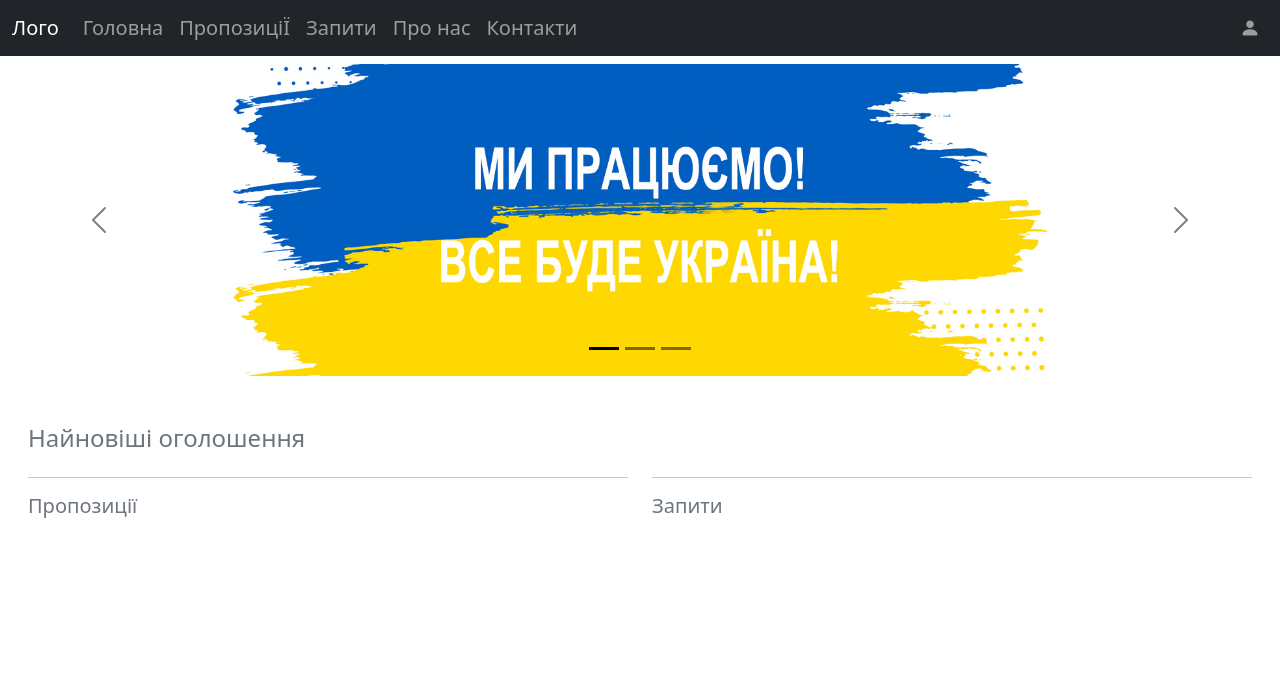
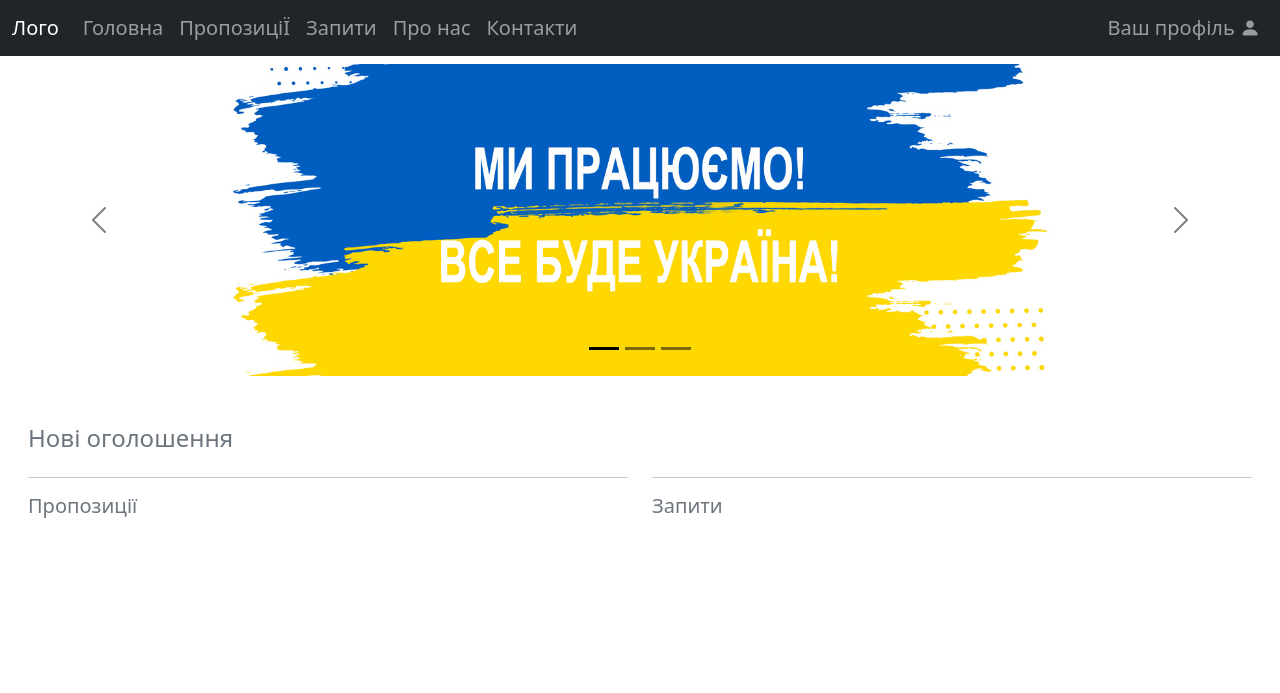
Before and after one commit to VasinDA/hands_of_help, a Django app: page / in a window 1280 px wide. Shown: the top 693 px of the page. Run offline with Django 4.2, Linux system fonts and the light colour scheme; some libraries are stand-ins or nearby versions.

Commit message:
accounts

```diff
--- a/django_project/settings.py
+++ b/django_project/settings.py
@@ -37,6 +37,7 @@ INSTALLED_APPS = [
     'django.contrib.sessions',
     'django.contrib.messages',
     'django.contrib.staticfiles',
+    'bootstrap_modal_forms',
     'crispy_forms',
     'crispy_bootstrap5',
     'pages.apps.PagesConfig',
--- a/templates/base.html
+++ b/templates/base.html
@@ -9,7 +9,7 @@
     <link rel="stylesheet" href="https://cdn.jsdelivr.net/npm/bootstrap@5.2.0/dist/css/bootstrap.min.css">
     <link rel="stylesheet" href="https://cdn.jsdelivr.net/npm/bootstrap-icons@1.9.1/font/bootstrap-icons.css">
     <script src="https://cdn.jsdelivr.net/npm/bootstrap@5.2.1/dist/js/bootstrap.bundle.min.js"></script>
-    <title>{% block title %}App{% endblock title %}</title>
+    <title>{% block title %}Руки допомоги{% endblock title %}</title>
 </head>
 <body>
     <div>
@@ -40,7 +40,7 @@
                     <div class="navbar-collapse justify-content-end">
                         <ul class="navbar-nav">
                             <li class="nav-item">
-                                <a class="nav-link" data-bs-toggle="modal" data-bs-target="#signin"><i class="bi bi-person-fill"></i></a>
+                                <a class="nav-link" data-bs-toggle="modal" data-bs-target="#signin">Ваш профіль <i class="bi bi-person-fill"></i></a>
                             </li>
                         </ul>
                     </div>
@@ -52,7 +52,7 @@
         <div class="modal-dialog modal-dialog-centered">
           <div class="modal-content">
             <div class="modal-header">
-              <h4 class="modal-title">Вхід</h4>
+              <h4 class="modal-title">Авторизація</h4>
               <button type="button" class="btn-close" data-bs-dismiss="modal"></button>
             </div>
             <div class="modal-body">
@@ -91,6 +91,7 @@
         <script src="https://code.jquery.com/jquery-3.2.1.slim.min.js" integrity="sha384-KJ3o2DKtIkvYIK3UENzmM7KCkRr/rE9/Qpg6aAZGJwFDMVNA/GpGFF93hXpG5KkN" crossorigin="anonymous"></script>
         <script src="https://cdn.jsdelivr.net/npm/popper.js@1.12.9/dist/umd/popper.min.js" integrity="sha384-ApNbgh9B+Y1QKtv3Rn7W3mgPxhU9K/ScQsAP7hUibX39j7fakFPskvXusvfa0b4Q" crossorigin="anonymous"></script>
         <script src="https://cdn.jsdelivr.net/npm/bootstrap@4.0.0/dist/js/bootstrap.min.js" integrity="sha384-JZR6Spejh4U02d8jOt6vLEHfe/JQGiRRSQQxSfFWpi1MquVdAyjUar5+76PVCmYl" crossorigin="anonymous"></script>
+        <script src="</s>{% static 'js/jquery.bootstrap.modal.forms.min.js' %}<s>"></script>
     </div>
 
     <div class="mt-4 p-1 bg-dark text-secondary text-center fixed-bottom">
--- a/templates/home.html
+++ b/templates/home.html
@@ -33,7 +33,7 @@
         </div>
     </div>
     <div class="container-fluid mt-5">
-        <h4 class="text-secondary">Найновіші оголошення</h4>
+        <h4 class="text-secondary">Нові оголошення</h4>
         <div class="row">
             <div class="col-md-6">
                 <hr>
```
